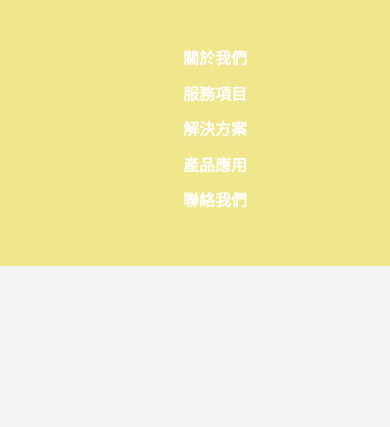
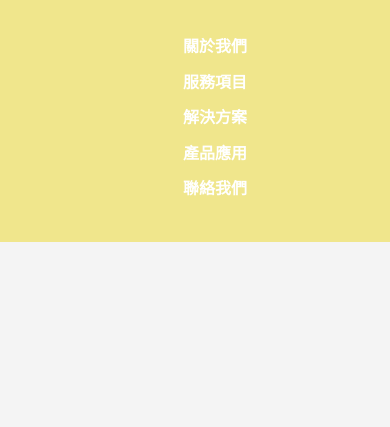
Before and after one commit to c-ken-c/JHB101-Envirotech, a plain HTML site: page index.html in a window 390 px wide. Shown: the top 427 px of the page. Drawn offline with Linux system fonts and the light colour scheme.

Commit message:
Update style.css

```diff
--- a/style.css
+++ b/style.css
@@ -53,6 +53,11 @@ padding: 1rem 0;
 position: sticky;
 top: 0;
 z-index: 1000;
+}
+@media (max-width: 768px) {
+  .navbar {
+    padding: 0.25rem 0;
+  }
 }
 
 /*.navbar .logo {
```
